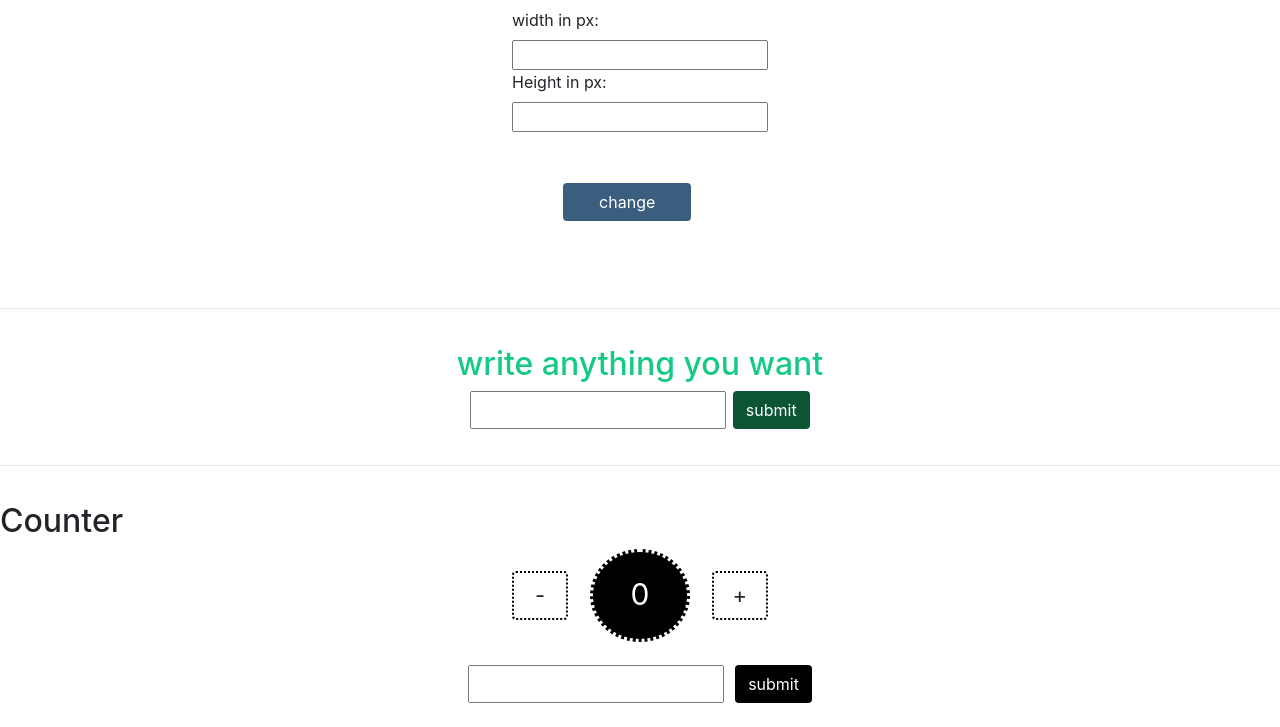
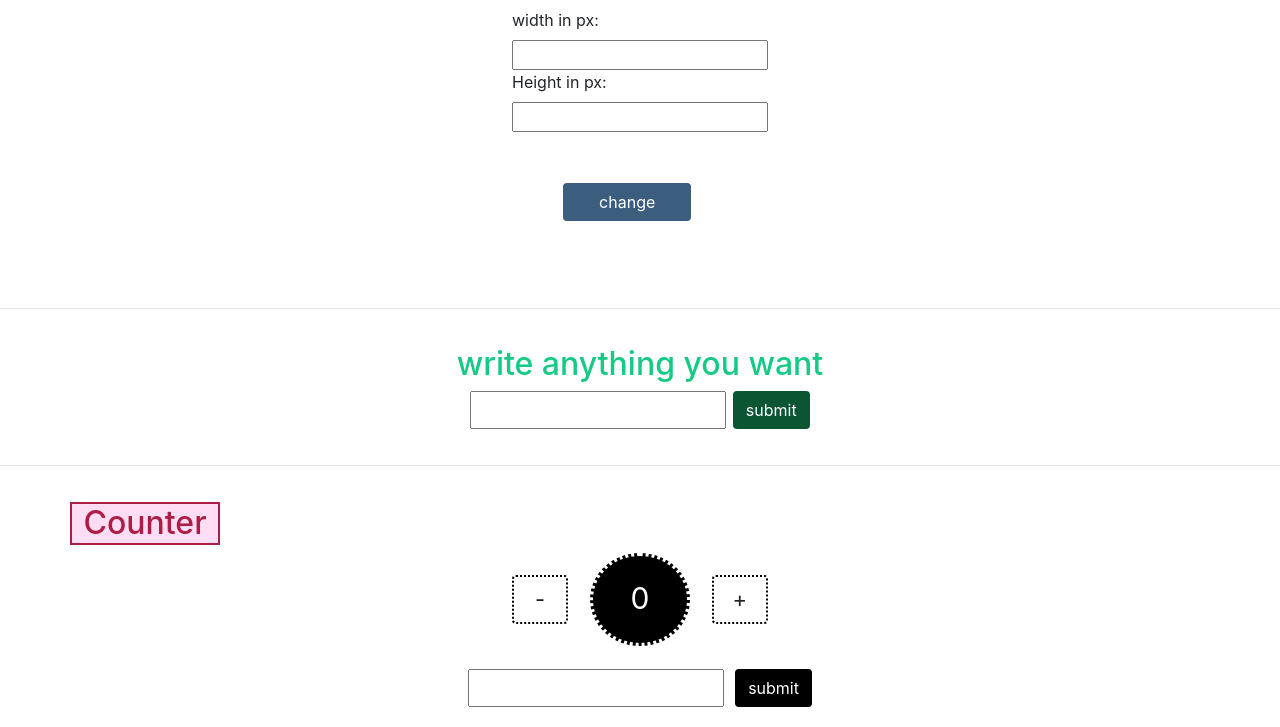
Before and after one commit to Atefeh97hmt/ColorfulCircles, a plain HTML site: page index.html in a window 1280 px wide. Shown: the part 980-1707 px from the top of the page. Drawn offline with Linux system fonts and the light colour scheme.

Commit message:
counter title style change

```diff
--- a/css/style.css
+++ b/css/style.css
@@ -4,7 +4,6 @@
     background: linear-gradient(to right, red, orange, yellow, green, blue, indigo, violet);
     color: white;
     font-size: 30px;
-
 }
 
 .red-circle {
@@ -59,27 +58,23 @@
         width: 220px;
         height: 220px;
     }
-
     .blue-circle {
         background: #02c0ff;
         border-radius: 50%;
         width: 220px;
         height: 220px;
     }
-
     .green-circle {
         background: #12b812;
         border-radius: 50%;
         width: 220px;
         height: 220px;
     }
-
     .circle-btn {
         font-size: 15px;
         margin-left: 10%;
         margin-top: 10%;
     }
-
     .rectangle-form {
         margin-top: 30px !important;
     }
@@ -92,21 +87,18 @@
         width: 175px;
         height: 175px;
     }
-
     .blue-circle {
         background: #02c0ff;
         border-radius: 50%;
         width: 175px;
         height: 175px;
     }
-
     .green-circle {
         background: #12b812;
         border-radius: 50%;
         width: 175px;
         height: 175px;
     }
-
     .circle-btn {
         font-size: 11px;
         margin-left: 10%;
@@ -121,21 +113,18 @@
         width: 250px;
         height: 250px;
     }
-
     .blue-circle {
         background: #02c0ff;
         border-radius: 50%;
         width: 250px;
         height: 250px;
     }
-
     .green-circle {
         background: #12b812;
         border-radius: 50%;
         width: 250px;
         height: 250px;
     }
-
     .circle-btn {
         font-size: 14px;
         margin-left: 15%;
@@ -169,9 +158,7 @@
 
 .rectangle-part-title {
     text-align: center;
-
 }
-
 
 .text-input-title {
     text-align: center;
@@ -181,9 +168,7 @@
 .text-form {
     display: flex;
     justify-content: center;
-
 }
-
 
 .text-result {
     text-align: center;
@@ -205,32 +190,41 @@
 }
 
 .btn-decrement {
-    width:5%;
-    margin:2%;
+    width: 5%;
+    margin: 2%;
     font-size: 22px;
     border: 2px dotted black;
 }
 
+.counter-part-title {
+    color: #ac1e44;
+    border: 2px solid #ac1e44;
+    background: #ffddf4;
+    width: 150px;
+    text-align: center;
+}
+
 .counter-text {
     text-align: center;
-    background:  black;
-    border:3px dotted white;
+    background: black;
+    border: 3px dotted white;
     border-radius: 50%;
     font-size: 30px;
     color: white;
     width: 9%;
     padding-top: 1.8%;
-
 }
 
-.counter-get-input{
+.counter-get-input {
     margin-top: 2%;
 }
-.submit-button{
+
+.submit-button {
     background-color: black;
     color: white;
     margin-left: 1%;
 }
-.submit-button:hover{
+
+.submit-button:hover {
     color: gray!important;
 }
--- a/index.html
+++ b/index.html
@@ -113,9 +113,11 @@
 
 
     <section class="section-style">
-        <h2> Counter </h2>
+
         <div class="container  ">
+
             <div class=" row ">
+                <h2 class="counter-part-title"> Counter </h2>
                 <div class="col-lg-12 d-flex justify-content-center direction-row">
                     <button class=" btn btn-decrement" id="btn-decrement"> - </button>
                     <div class="counter-text" id="counter-text">0</div>
```
